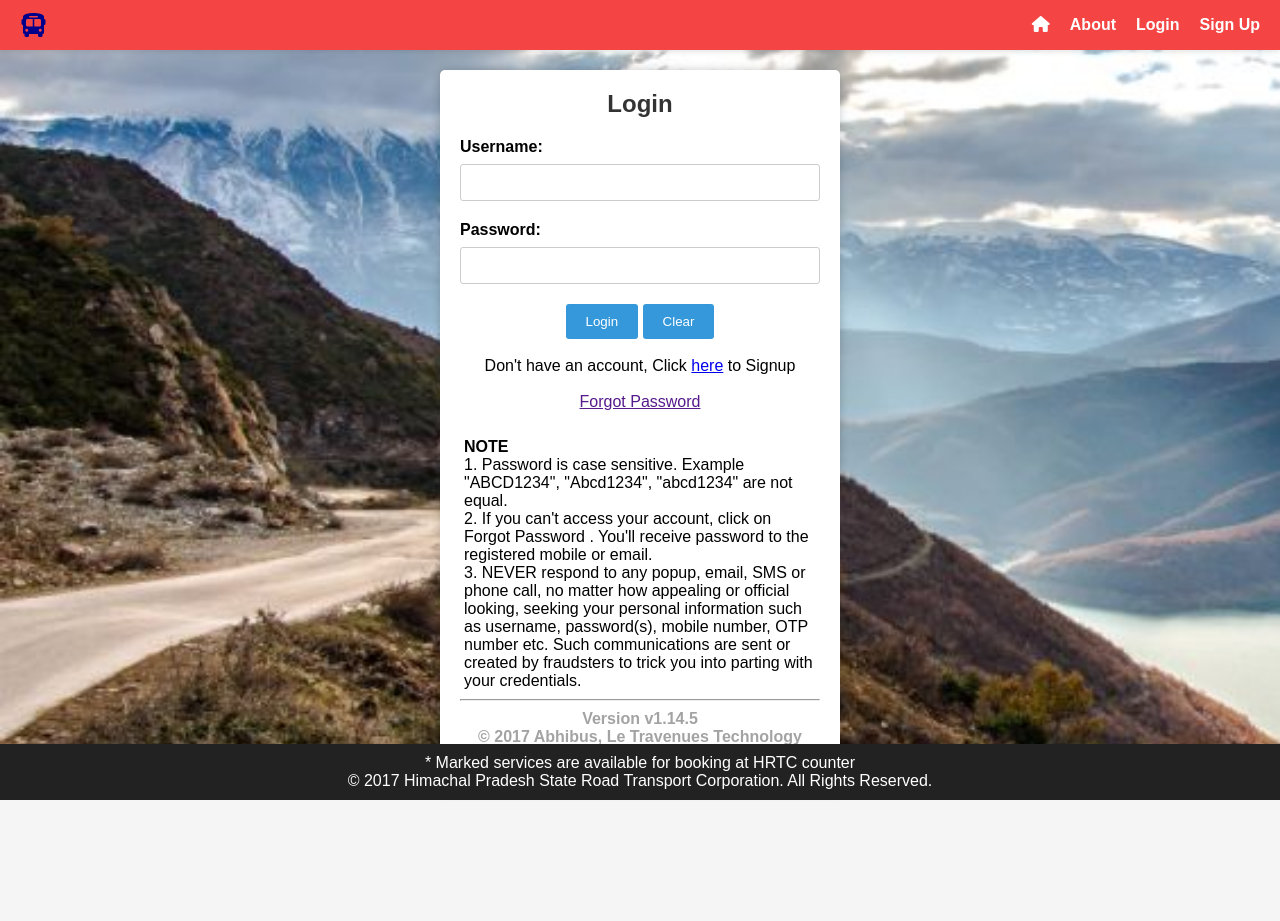
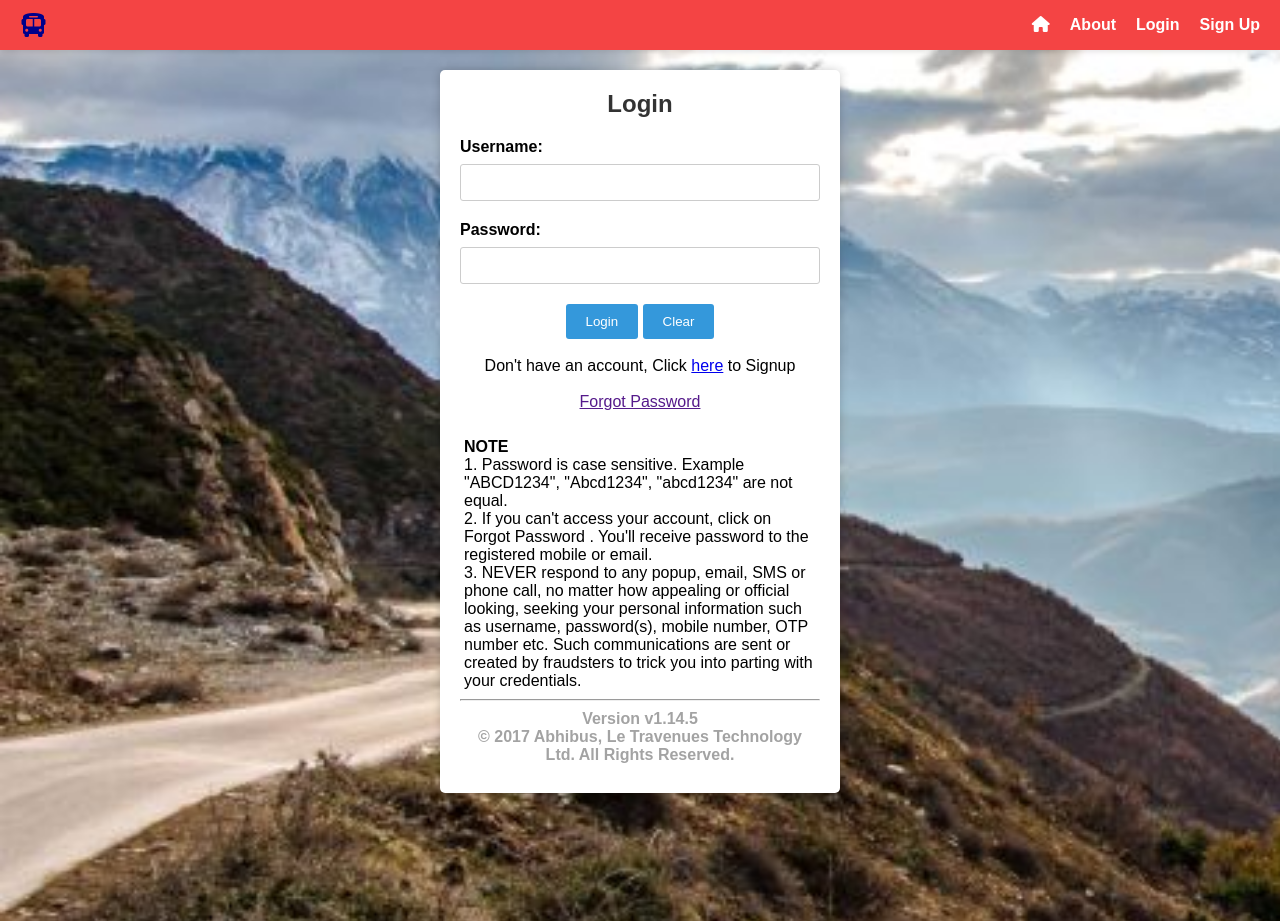
Before and after one commit to AadityaPandey30/Himgati, a plain HTML site: page Login.html in a window 1280 px wide. Shown: the top 921 px of the page. Drawn offline with Linux system fonts and the light colour scheme.

Commit message:
Update styles.css

```diff
--- a/styles.css
+++ b/styles.css
@@ -60,7 +60,7 @@ footer {
     color: #fff;
     text-align: center;
     padding: 10px 0;
-    position: fixed;
+    position: relative;
     bottom: 0;
     width: 100%;
 }
@@ -156,7 +156,7 @@ footer {
     text-align: center;
     margin: auto;
     margin-top: 20px;
-    margin-bottom: 20%;
+    margin-bottom: 10%;
 }
 
 h2 {
```
